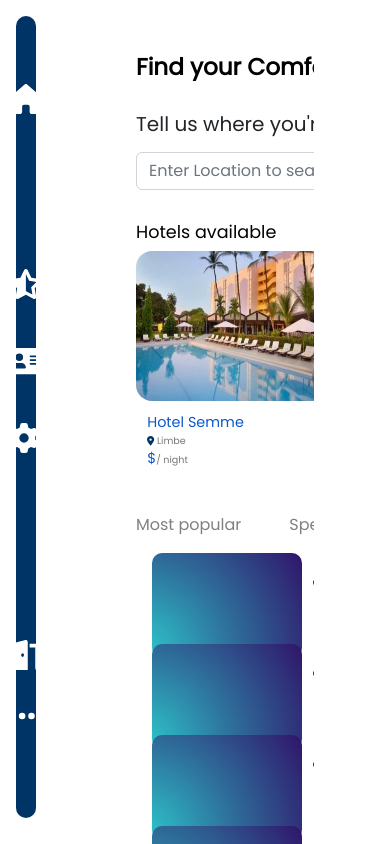
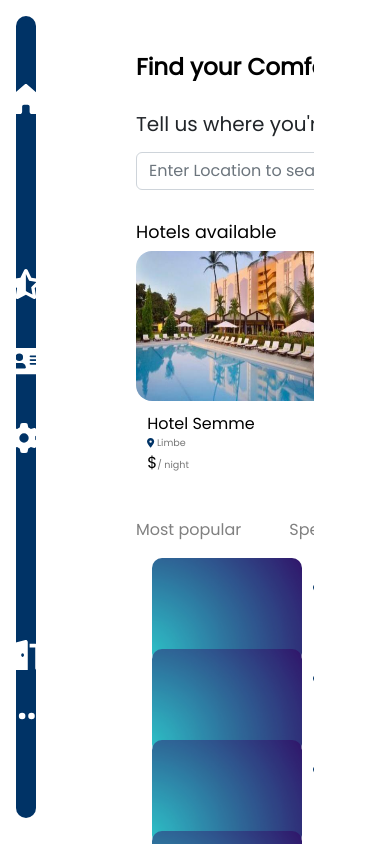
Before and after one commit to xennia316/FinalProject, a React (Create React App) app in the folder client/: page /home in a window 390 px wide. In both pictures the pointer is over the link 236 px from the left and 366 px from the top of the page. Shown: the top 844 px of the page. Built offline with nearby package versions, Linux system fonts and the light colour scheme.

Commit message:
card styles

```diff
--- a/client/src/components/Card/CardStyles.module.css
+++ b/client/src/components/Card/CardStyles.module.css
@@ -2,6 +2,11 @@
     /* margin: 0 auto; */
     width: auto;
     display: block;
+}
+
+.cardBody:hover {
+    color: black;
+    cursor: pointer;
 }
 
 .imageContainer {
@@ -44,3 +49,9 @@
 .icon {
     color: #003366;
 }
+
+@media only screen and (max-width: 405px) {
+    .p {
+        font-size: 1rem;
+    }
+}
```
